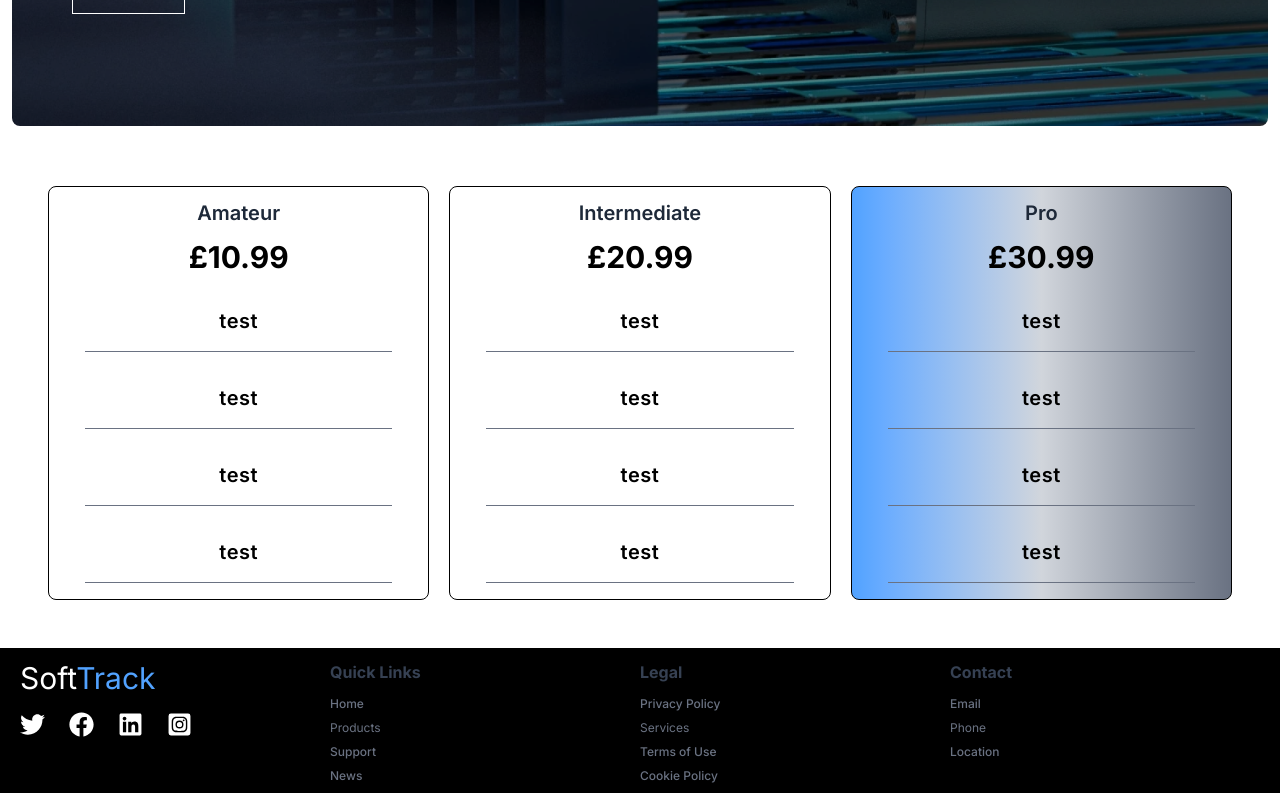
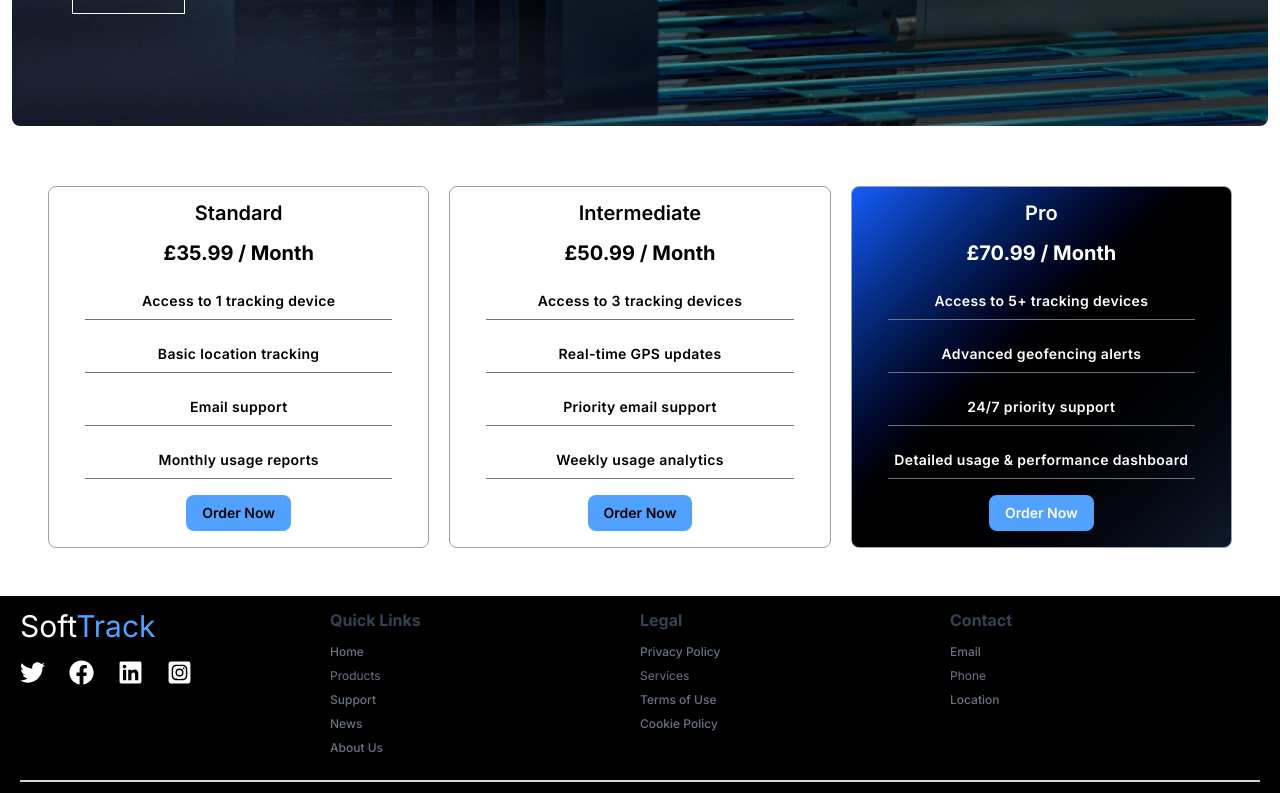
Before and after one commit to corey-work/soft-track, a React (Vite) app: page / in a window 1280 px wide. Shown: the part 4277-5070 px from the top of the page. Built offline with nearby package versions, Linux system fonts and the light colour scheme.

Commit message:
Adjust the pricing cards

```diff
--- a/src/App.jsx
+++ b/src/App.jsx
@@ -11,7 +11,7 @@ function App() {
       <div>
         <Routes>
           <Route path="/" element={<Home />} />
-
+          <Route path="/about" element />
         </Routes>
       </div>
     </>
--- a/src/components/Information.jsx
+++ b/src/components/Information.jsx
@@ -10,7 +10,7 @@ const Information = () => {
           <button className='px-4 py-3 mt-4 bg-blue-400 rounded-lg text-white hover:scale-125 hover:bg-blue-600 transform duration-300 cursor-pointer'>About Us</button>
         </div>
 
-        <div className='grid lg:grid-rows-3 py-2 items-center justify-center'>
+        <div className='hidden lg:grid lg:grid-rows-3 py-2 items-center justify-center'>
         <div className=''>
           <h1 className='text-2xl py-1 lg:text-center text-start font-bold text-gray-600'>Driven by Inovation</h1>
           <p className='lg:text-lg text-md font-medium text-white'>At SoftTrack, our talented in-house team based in London's Shoreditch High Street leads the innovation behind our cutting-edge tracking technology. We move fast — developing new features and products with agility to meet evolving market demands.
--- a/src/components/LowerBanner.jsx
+++ b/src/components/LowerBanner.jsx
@@ -3,7 +3,7 @@ import banner from '../assets/15.png'
 
 const LowerBanner = () => {
   return (
-    <div className='max-w-[1340px] overflow-auto max-h-auto w-full flex flex-col items-center justify-center relative p-3'>
+    <div className='max-w-[1340px] overflow-visible max-h-auto flex flex-col items-center justify-center relative p-3'>
       <img className='rounded-lg brightness-50 w-full object-cover' src={banner} alt="" />
       <div className='absolute inset-0 flex flex-col justify-center lg:items-start items-center pl-18'>
         <h1 className='text-3xl py-3 font-bold text-white'>Our Device Your Solution</h1>
--- a/src/components/NewsLetter.jsx
+++ b/src/components/NewsLetter.jsx
@@ -7,7 +7,7 @@ const NewsLetter = () => {
         <div className='col-span-3 py-4 text-white'>
             <h1 className='font-semibold pb-1'>For the latest, sign up to our newsletter</h1>
             <input className='bg-zinc-500 text-black px-2 py-2 rounded-xl w-1/2 focus:outline-none focus:border-2 focus:bg-white focus:border-blue-400 transition-all ease-in-out duration-100' placeholder='Enter you email...' type="text" />
-            <button className='px-5 py-2  ml-3 bg-blue-500 rounded-lg text-white  hover:bg-blue-800 transform duration-300 cursor-pointer'>Sign Me Up</button>
+            <button className='px-5 py-2  ml-3 bg-blue-400 rounded-lg text-white  hover:bg-blue-800 transform duration-300 cursor-pointer'>Sign Me Up</button>
         </div>
       </div>
     </div>
--- a/src/components/PriceCard.jsx
+++ b/src/components/PriceCard.jsx
@@ -6,16 +6,17 @@ const PriceCard = () => {
     <div className='w-full p-12'>
       <div className='max-w-[1340px] w-full mx-auto grid lg:grid-cols-3 place-items-center gap-5'>
         {pricingCards.map((card) => (
-            <div className={`max-w-[400px] w-full rounded-lg flex flex-col items-center justify-center border ${card.gradient} ${card.textColor}`}>
-                <h2 className='font-semibold py-3 text-xl text-gray-800'>{card.title}</h2>
-                <h1 className='font-bold text-3xl text-black'>{card.price}</h1>
+          <div className={`max-w-[400px] w-full rounded-lg flex flex-col items-center justify-center border border-gray-400 ${card.gradient} ${card.textColor} ${card.headingColor}`}>
+                <h2 className='font-semibold py-3 text-xl'>{card.title}</h2>
+                <h1 className='font-bold text-xl'>{card.price} / Month</h1>
                 <ul key={card.id} className='mt-4 w-full px-9 space-y-2'>
                     {card.features.map((feature, i) => (
-                        <li className="text-xl border-b w-full border-gray-500 py-4 mb-4 font-semibold tracking-wide flex items-center justify-center" key={i}>
+                        <li className="text-sm border-b w-full border-gray-500 py-2 mb-4 font-semibold tracking-wide flex items-center justify-center" key={i}>
                             {feature}
                         </li>
                     ))}
                 </ul>
+                <button className='bg-blue-400 px-4 py-2 mb-4 font-semibold rounded-lg text-sm hover:bg-blue-800 cursor-pointer transition-all ease-in'>Order Now</button>
             </div>
         ))}
       </div>
--- a/src/components/Solution.jsx
+++ b/src/components/Solution.jsx
@@ -18,8 +18,8 @@ const Solution = () => {
             <img className='rounded-lg brightness-30' src={solutionImg} alt="" />
             <div className='absolute text-white p-7 inset-0 flex flex-col justify-center items-center'>
                 <h1 className='font-bold py-2 text-3xl uppercase'>Share Your Solution</h1>
-                <p>SoftTrack Networks Certification Program will benefit Sales and Technical teams by awarding 360° knowledge with our devices and systems, their use cases, competitive landscape, troubleshooting, and more.</p>
-                <button className='border border-white p-3 mt-4 hover:bg-white hover:text-blue-400 transition-all ease-in cursor-pointer'>Learn More</button>
+                <p>We created a platform for sharing your solutions for SoftTrack products. Click on the link below to upload images and video files, and we will gladly share them with our audience!</p>
+                <button className='border border-white p-3 mt-4 hover:bg-white hover:text-blue-400 transition-all ease-in cursor-pointer'>Upload Now</button>
             </div>
         </div>
       </div>
--- a/src/constants/index.js
+++ b/src/constants/index.js
@@ -29,38 +29,38 @@ export const navLinks = [
 export const pricingCards = [
     {
       id: 1,
-        title: 'Amateur',
-        price: '£10.99',
+      title: 'Standard',
+      price: '£35.99',
       features: [
-            'test',
-            'test',
-            'test',
-            'test',
+        'Access to 1 tracking device',
+        'Basic location tracking',
+        'Email support',
+        'Monthly usage reports',
       ],
     },
     {
       id: 2,
       title: 'Intermediate',
-        price: '£20.99',
+      price: '£50.99',
       features: [
-            'test',
-            'test',
-            'test',
-            'test',
+        'Access to 3 tracking devices',
+        'Real-time GPS updates',
+        'Priority email support',
+        'Weekly usage analytics',
       ],
     },
     {
       id: 3,
       title: 'Pro',
-        price: '£30.99',
+      price: '£70.99',
       features: [
-            'test',
-            'test',
-            'test',
-            'test',
+        'Access to 5+ tracking devices',
+        'Advanced geofencing alerts',
+        '24/7 priority support',
+        'Detailed usage & performance dashboard',
       ],
-        gradient: "bg-gradient-to-r from-blue-400 via-gray-300 to-gray-500",
-        textColor: "text-black",
+      gradient: 'bg-gradient-to-br from-blue-600 via-black to-gray-900',
+      textColor: 'text-white',
+      headingColor: 'text-white'
     },
-
-]
+  ];
```
Lines whose indentation alone changed are shown as unchanged.
